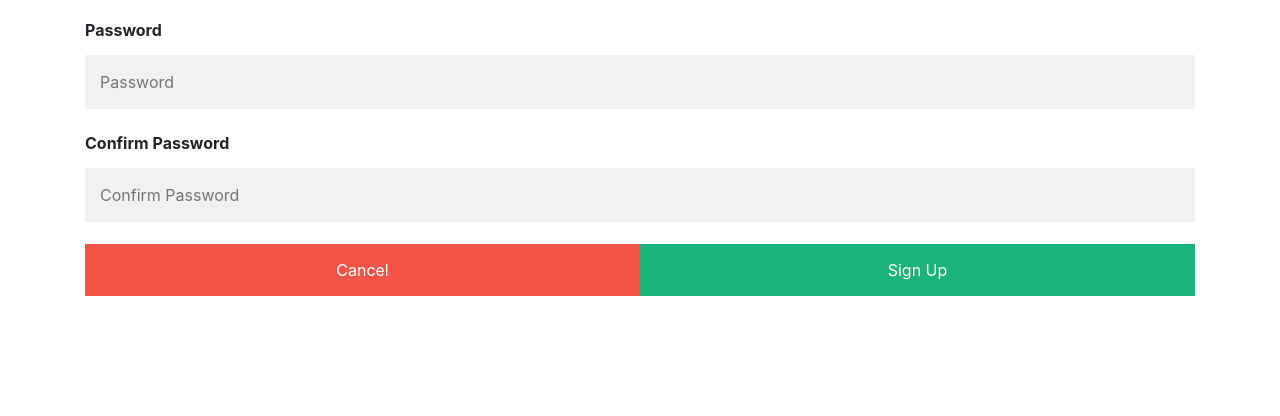
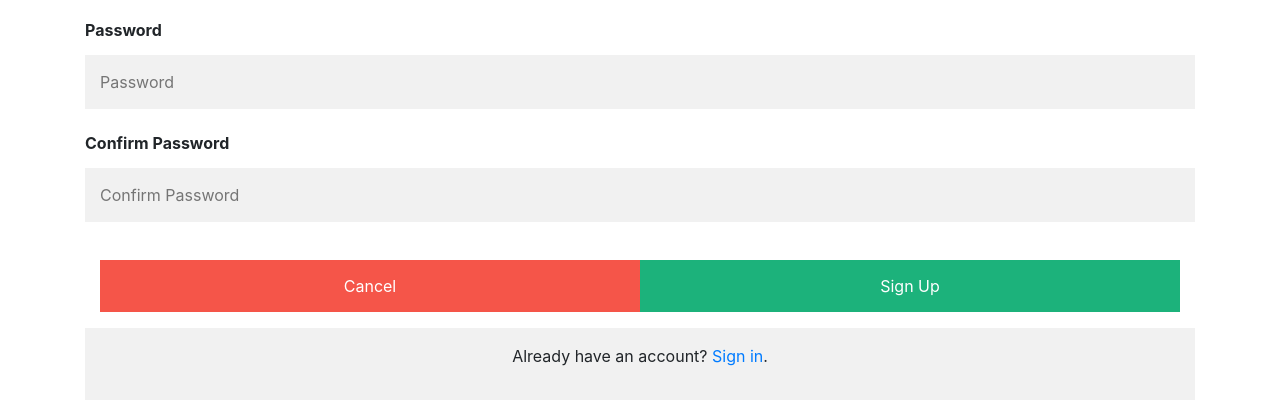
Before and after one commit to monish-khatri/Django-Employee-Management-System, a Django app: page /accounts/register in a window 1280 px wide. Shown: the part 531-947 px from the top of the page. Before the commit the page ends 827 px from the top, so only its background shows below. Run offline with Django 4.2, Linux system fonts and the light colour scheme; some libraries are stand-ins or nearby versions.

Commit message:
design fix

```diff
--- a/templates/register.html
+++ b/templates/register.html
@@ -37,7 +37,11 @@
           width: 100%;
           opacity: 0.9;
         }
-
+        /* Set a grey background color and center the text of the "sign in" section */
+        .signin {
+          background-color: #f1f1f1;
+          text-align: center;
+        }
         button:hover {
           opacity:1;
         }
@@ -164,9 +168,12 @@
 
             <label for="password2"><b>Confirm Password</b></label>
             <input type="password" name="password2" placeholder="Confirm Password"><br>
-            <div class="clearfix">
+            <div class="container clearfix">
                 <button type="button" onclick="window.location='/'" class="cancelbtn">Cancel</button>
                 <button type="submit" class="signupbtn">Sign Up</button>
+            </div>
+            <div class="container signin">
+              <p>Already have an account? <a href="login">Sign in</a>.</p>
             </div>
     </form>
 </body>
```
Also changed, not shown: templates/login.html (+8 -0 lines).
